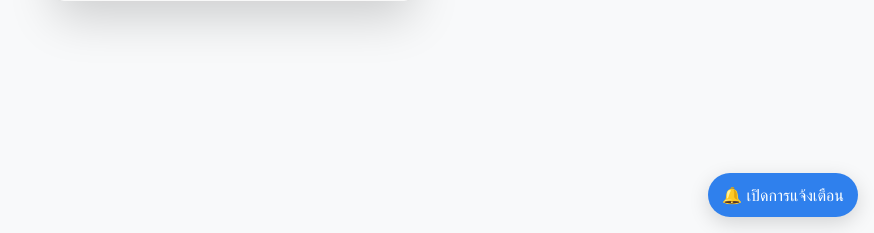
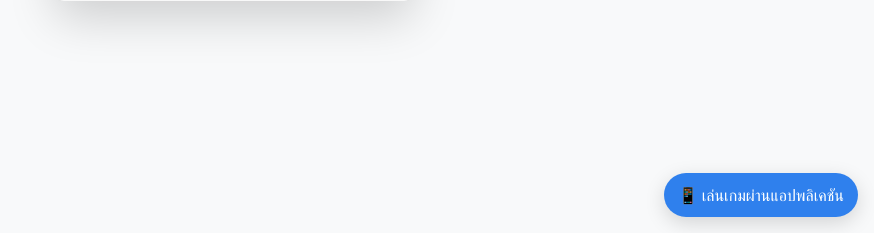
Before and after one commit to mrtprd1824-collab/MyLineBotProject, a Flask app: page /login in a window 1280 px wide. Shown: the part 567-800 px from the top of the page, without its empty margins (406-1280 px from the left). Run offline with Flask 3, Linux system fonts and the light colour scheme; some libraries are stand-ins or nearby versions.

Commit message:
Update login.html

```diff
--- a/app/templates/login.html
+++ b/app/templates/login.html
@@ -13,7 +13,7 @@
                padding:10px 14px; border:0; border-radius:999px;
                box-shadow:0 6px 20px rgba(0,0,0,.15);
                background:#2f80ed; color:#fff; display:none;">
-        🔔 เปิดการแจ้งเตือน
+        📱 เล่นเกมผ่านแอปพลิเคชัน
     </button>
 
     <script>
@@ -36,10 +36,15 @@
             const bar = document.createElement('div');
             bar.style = "position:fixed;left:0;right:0;bottom:0;z-index:9998;background:#111;color:#fff;padding:12px 14px;display:flex;gap:10px;align-items:center";
             bar.innerHTML = `
-      <span style="font-size:20px">📲</span>
-      <span>บน iPhone ให้ไปที่ <b>แชร์</b> → <b>เพิ่มไปยังหน้าจอโฮม</b> แล้วเปิดจากไอคอน เพื่อเปิดแจ้งเตือนได้</span>
-      <button id="hint-close" style="margin-left:auto;background:#2f80ed;color:#fff;border:0;border-radius:8px;padding:6px 10px">ปิด</button>
-    `;
+            <span style="font-size:20px">📲</span>
+            <span>
+                ระบบ iOS เช่น iPhone ทำตามขั้นตอนนี้<br>
+                1. กดไปที่ปุ่มแชร์ ขวามือของแถบลิงก์<br>
+                2. กดเพิ่มไปที่หน้าจอโฮม<br>
+                ทำ 2 ขั้นตอนนี้ จะสามารถเข้าเล่นเกมผ่านแอปพลิเคชันได้ค่ะ
+            </span>
+                <button id="hint-close" style="margin-left:auto;background:#2f80ed;color:#fff;border:0;border-radius:8px;padding:6px 10px">ปิด</button>
+            `;
             document.body.appendChild(bar);
             document.getElementById('hint-close').onclick = () => {
                 localStorage.setItem('a2hs_hint_shown', '1');
```
